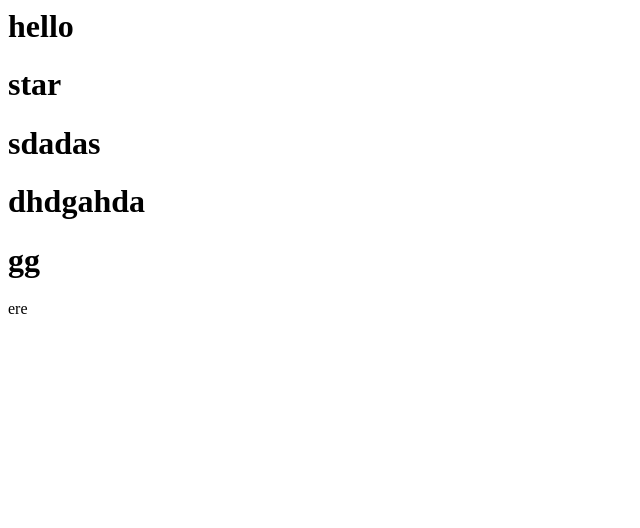
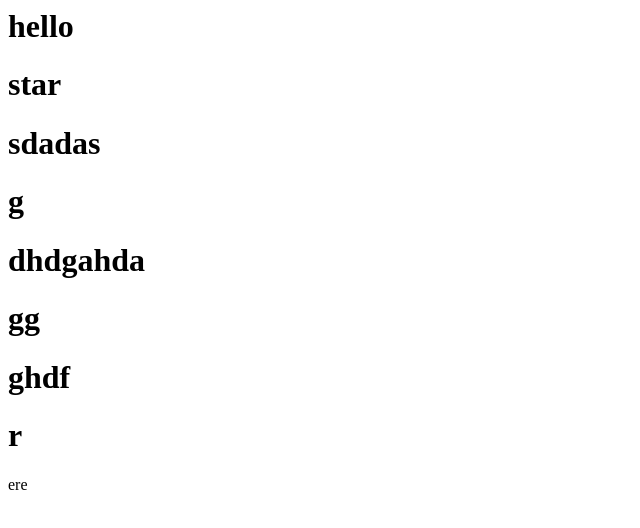
Before and after one commit to matajustin123/MATA-BSIT-2C, a plain HTML site: page INDEX.HTML in a window 1280 px wide. Shown: the whole page, without its empty margins (0-640 px from the left). Drawn offline with Linux system fonts and the light colour scheme.

Commit message:
6 commit

```diff
--- a/INDEX.HTML
+++ b/INDEX.HTML
@@ -1,16 +1,16 @@
 <h1>hello</h1>
 <h1>star</h1>
 <h1>sdadas</h1>
-<h1></h1>
+<h1>g</h1>
 <h1></h1>
 <h1>dhdgahda</h1>
 <h1></h1>
 <h1></h1>
 <h1>gg</h1>
 <h1></h1>
+<h1>ghdf</h1>
 <h1></h1>
-<h1></h1>
-<h1></h1>
+<h1>r</h1>
 <h1></h1>
 <h1></h1>
 <h1></h1>
```
